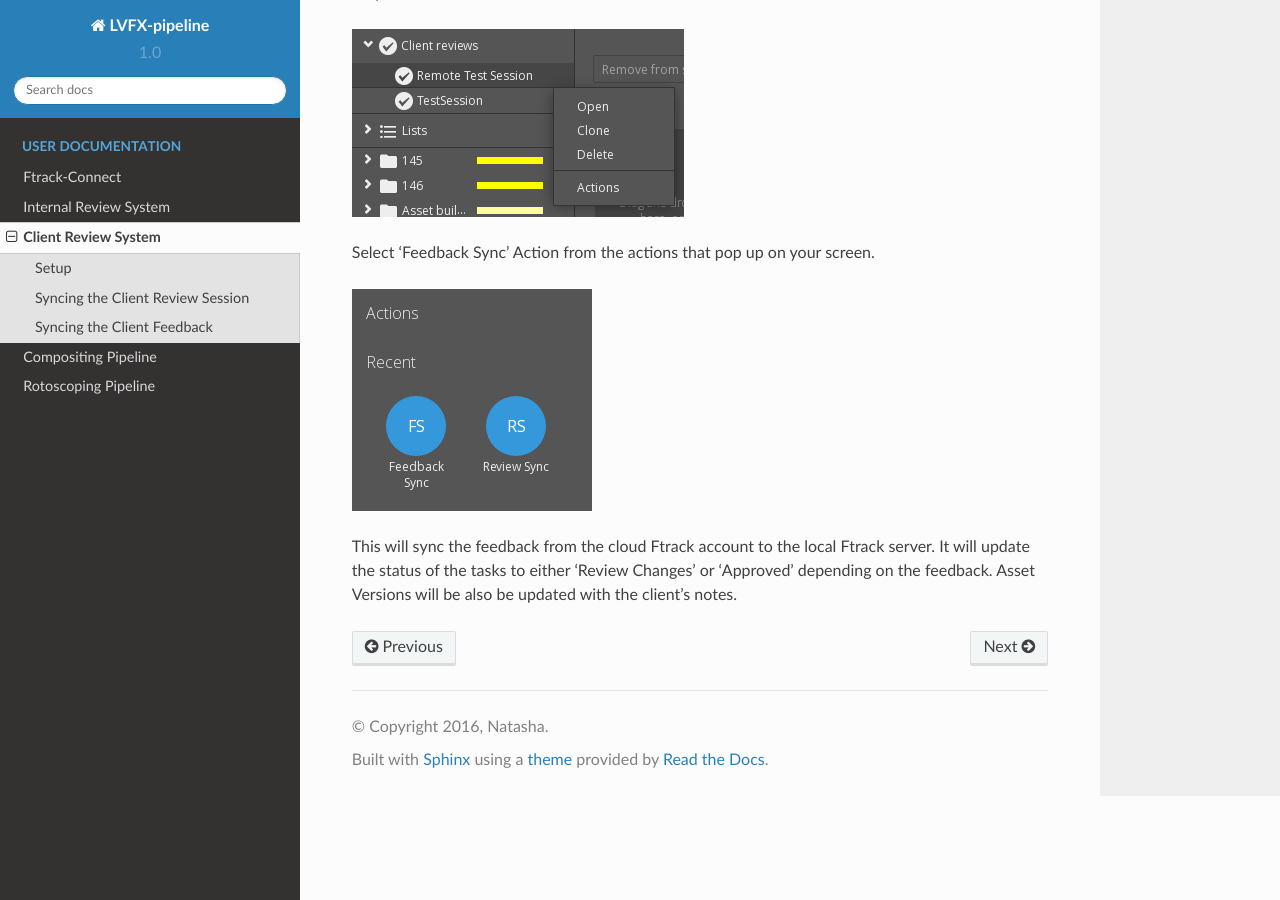
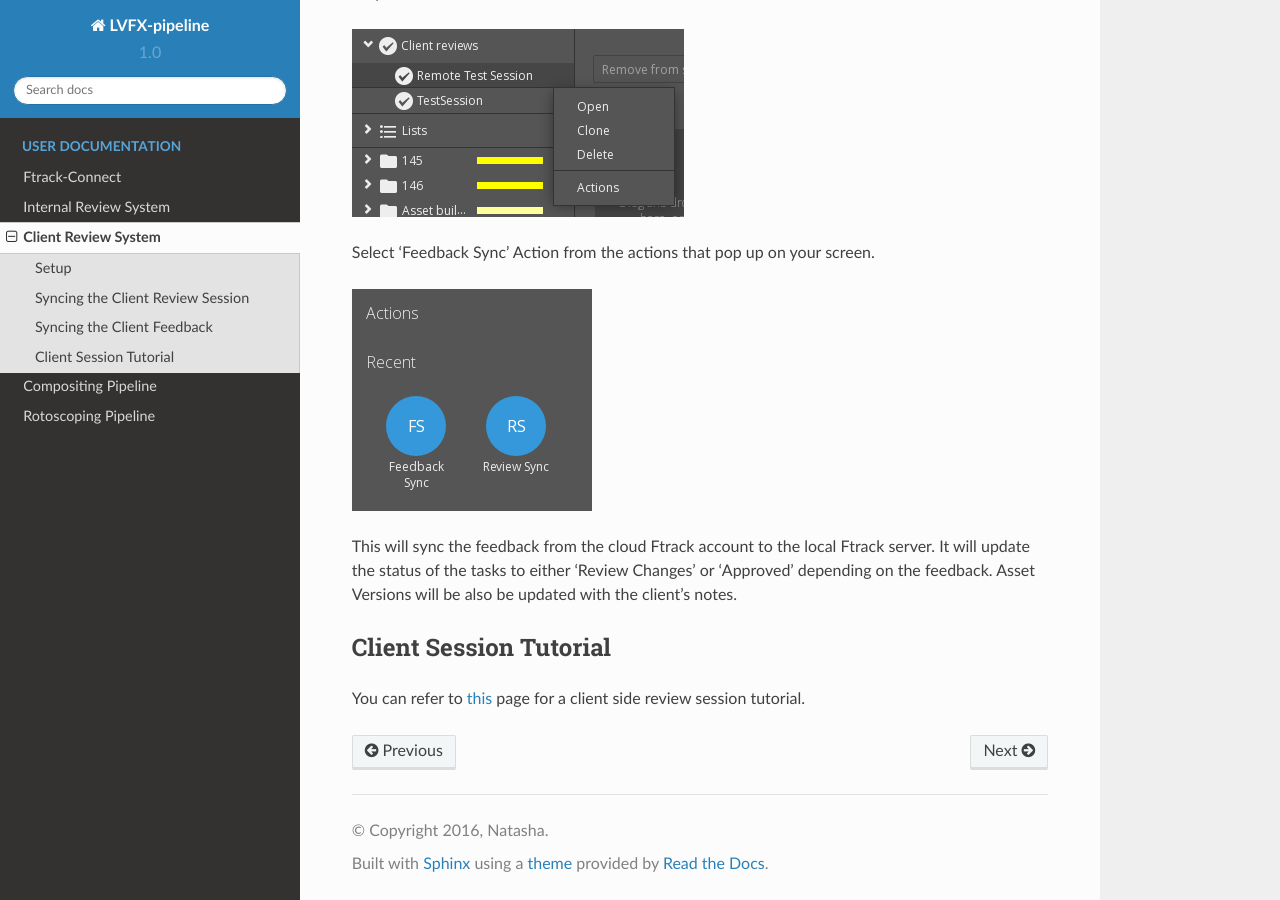
Before and after one commit to afrocircus/LVFX-pipeline, a Sphinx documentation site: the page built from docs/client-review.rst, in a window 1280 px wide and 900 px high, scrolled down 2486 px. Built offline with Sphinx 7.4.7 and the Read the Docs theme 2.0.0, drawn with Linux system fonts in a browser that asks for light colours.

Commit message:
client side review page

```diff
--- a/docs/client-review.rst
+++ b/docs/client-review.rst
@@ -81,3 +81,11 @@
 This will sync the feedback from the cloud Ftrack account to the local Ftrack server. It will update
 the status of the tasks to either 'Review Changes' or 'Approved' depending on the feedback. Asset Versions
 will be also be updated with the client's notes.
+
+
+Client Session Tutorial
+-----------------------
+
+You can refer to `this`_ page for a client side review session tutorial.
+
+.. _this: clientside-review.html
```
